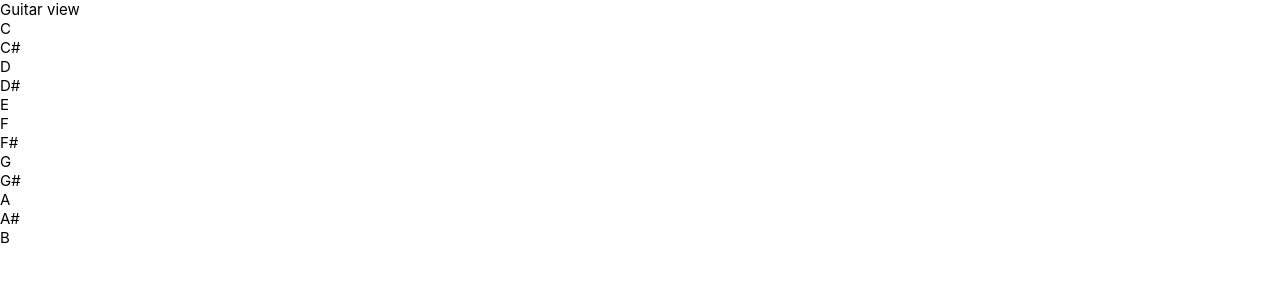
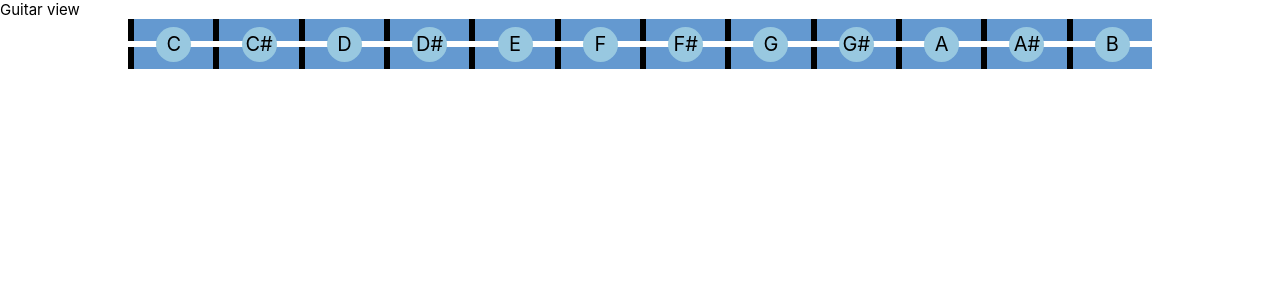
Before and after one commit to zverevaa/GuitarMusicTheory, a Vue app: page / in a window 1280 px wide. Shown: the top 300 px of the page. Built offline with nearby package versions, Linux system fonts and the light colour scheme.

Commit message:
Add styles for String component

```diff
--- a/package.json
+++ b/package.json
@@ -22,6 +22,7 @@
     "eslint": "^8.49.0",
     "eslint-plugin-vue": "^9.17.0",
     "prettier": "^3.0.3",
+    "sass": "^1.71.0",
     "vite": "^5.0.11"
   }
 }
--- a/src/assets/base.css
+++ b/src/assets/base.css
@@ -1,6 +1,8 @@
 /* color palette*/
 :root {
-
+--fret-color: #6499d0;
+--fret-circle-color: #98c8e0;
+--string-color: #fff;
 }
 
 
@@ -30,3 +32,9 @@ body {
     sans-serif;
   font-size: 15px;
 }
+
+.instrument {
+  width: 100%;
+  height: 100%;
+
+}
--- a/src/components/InstrumentString.vue
+++ b/src/components/InstrumentString.vue
@@ -1,7 +1,10 @@
 <template>
     <div class="instrument-string">
         <div class="instrument-notes">
-            <div class="instrument-note" v-for="note in notes" :key="note">{{ note }}</div>
+            <div class="instrument-note" v-for="note in notes" :key="note">
+                <div class="instrument-string-circle">{{ note }}</div>
+                <div class="instrument-string-render"></div>
+            </div>
         </div>
     </div>
 </template>
@@ -13,4 +16,53 @@ const stringsStore = useStringsStore()
 const notes = stringsStore.notes
 </script>
 
-<style lang="scss" scoped></style>
+<style lang="scss">
+.instrument {
+    &-string {
+        display: flex;
+        justify-content: center;
+
+        &-render {
+            width: inherit;
+            position: absolute;
+            left: 0;
+            height: 6px;
+            background-color: var(--string-color);
+        }
+
+        &-circle {
+            display: flex;
+            justify-content: center;
+            align-items: center;
+            position: absolute;
+            z-index: 2;
+            width: 35px;
+            height: 35px;
+            background-color: #98c8e0;
+            border-radius: 50%;
+        }
+    }
+    &-notes {
+        width: 80%;
+        height: 50px;
+        display: flex;
+        justify-content: center;
+        position: relative;
+        z-index: 0;
+    }
+
+    &-note {
+        font-size: 20px;
+        display: flex;
+        justify-content: center;
+        align-items: center;
+        width: 100%;
+        height: 100%;
+        background-color: var(--fret-color);
+        border-left: 6px solid black;
+        &:hover {
+            cursor: pointer;
+        }
+    }
+}
+</style>
--- a/src/views/GuitarView.vue
+++ b/src/views/GuitarView.vue
@@ -1,6 +1,6 @@
 <template>
     <div>Guitar view</div>
-    <InstrumentFretboard />
+    <InstrumentFretboard class="instrument" />
 </template>
 
 <script setup>
```
Also changed, not shown: 1 other file (tests, documents, lock files or other folders).
